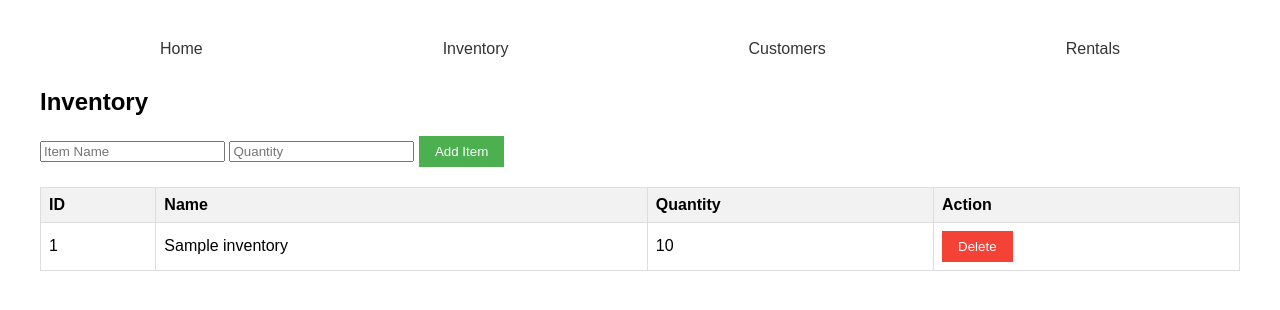
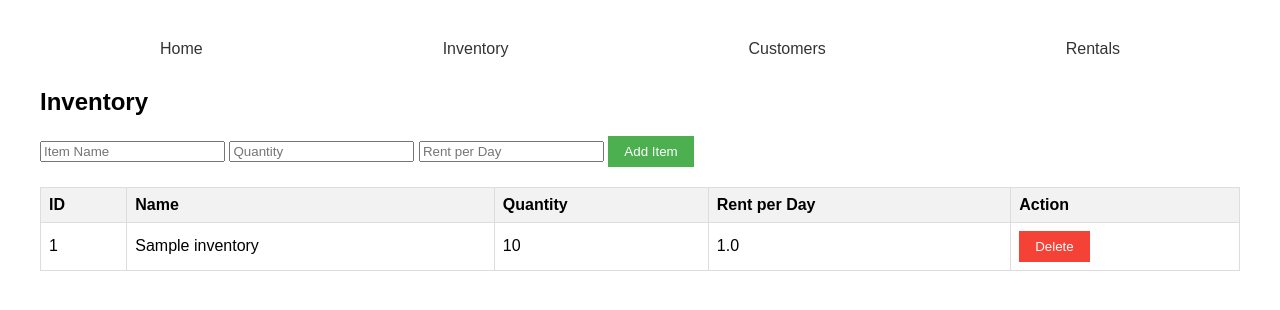
Before and after one commit to srikanta2001swamy/Rental_system, a Flask app: page /inventory in a window 1280 px wide. Shown: the part 122-432 px from the top of the page. Run offline with Flask 2, Linux system fonts and the light colour scheme; tables that the repository leaves empty hold one stand-in row (values such as "Sample post").

Commit message:
Update inventory.html

```diff
--- a/templates/inventory.html
+++ b/templates/inventory.html
@@ -5,6 +5,7 @@
         <form method="POST">
             <input type="text" name="name" placeholder="Item Name" required>
             <input type="number" name="quantity" placeholder="Quantity" required>
+            <input type="number" step="0.01" name="rent_per_day" placeholder="Rent per Day" required>
             <button type="submit" class="btn">Add Item</button>
         </form>
     </div>
@@ -13,6 +14,7 @@
             <th>ID</th>
             <th>Name</th>
             <th>Quantity</th>
+            <th>Rent per Day</th>
             <th>Action</th>
         </tr>
         {% for item in items %}
@@ -20,6 +22,7 @@
             <td>{{ item[0] }}</td>
             <td>{{ item[1] }}</td>
             <td>{{ item[2] }}</td>
+            <td>{{ item[3] }}</td>
             <td>
                 <form method="POST" action="{{ url_for('delete_inventory', id=item[0]) }}">
                     <button type="submit" class="btn btn-delete"
```
